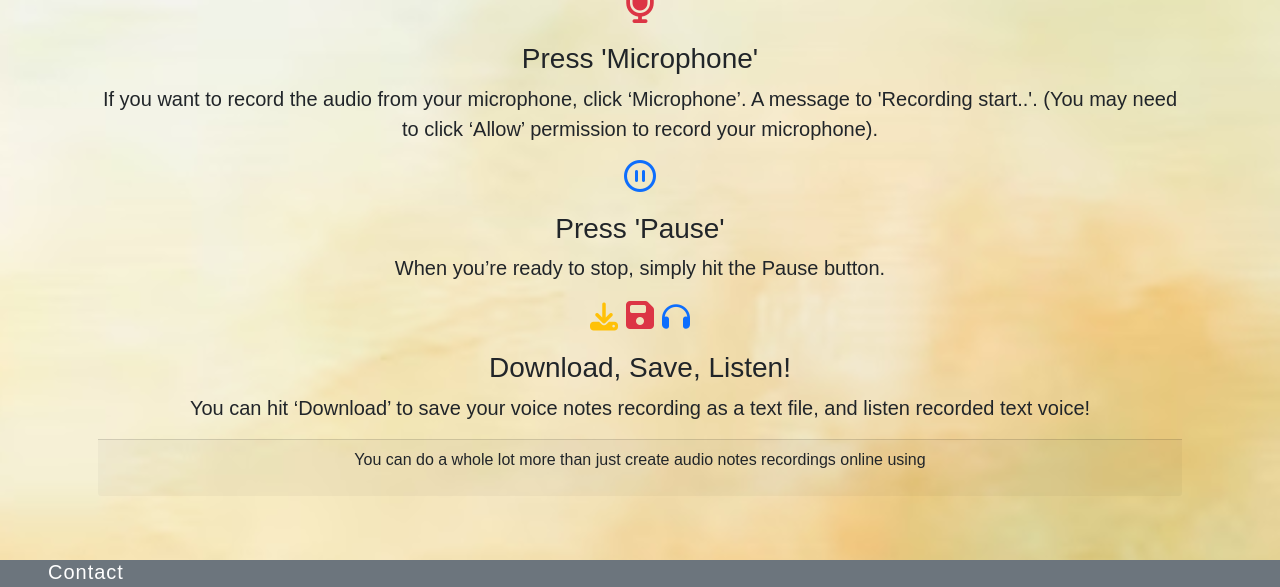
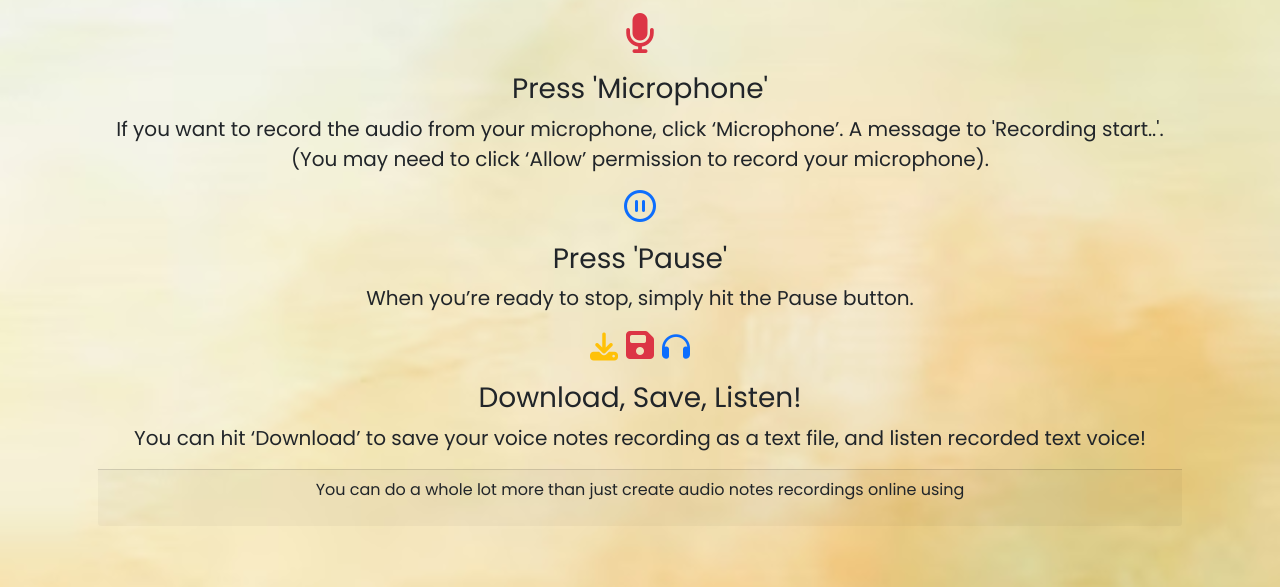
Before and after one commit to Somnadgire1/VoiceNotesRecorder, a plain HTML site: page about.html in a window 1280 px wide. Shown: the part 648-1235 px from the top of the page. Drawn offline with nearby package versions, Linux system fonts and the light colour scheme.

Commit message:
font family add

```diff
--- a/index.css
+++ b/index.css
@@ -1,14 +1,16 @@
+@import url("https://fonts.googleapis.com/css2?family=Poppins&display=swap");
+
  * {
     margin: 0;
     padding: 0;
     box-sizing: border-box;
-    font-family: sans-serif;
   }
 
   body {
     background: url('/image/delicate-yellow-abstract-watercolor-background.png');
     background-size: cover;
     background-position: 100%;
+    font-family: "Poppins", sans-serif;
   }
   .heading {
     /* Set the background color */
```
Also changed, not shown: index.html (+2 -0 lines).
